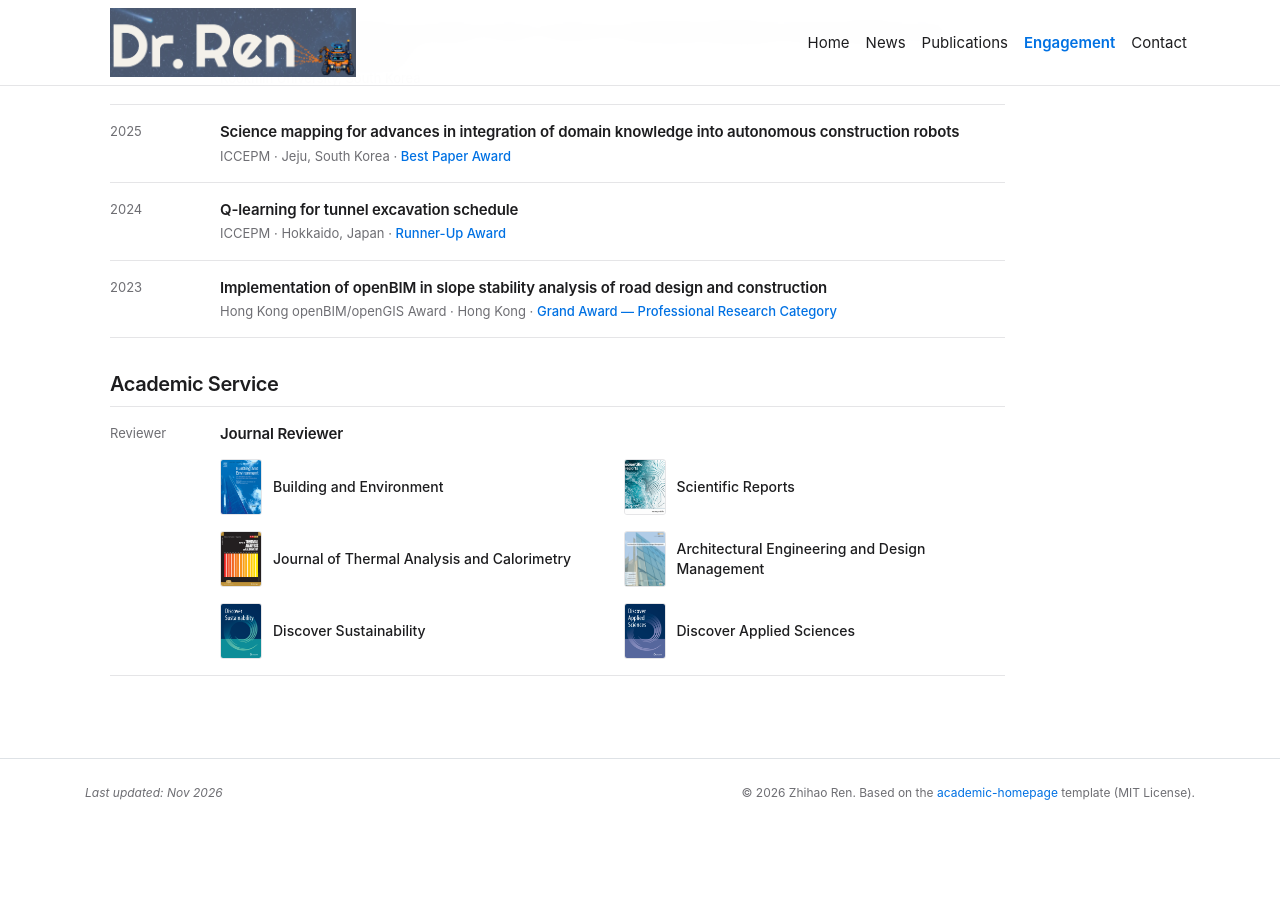
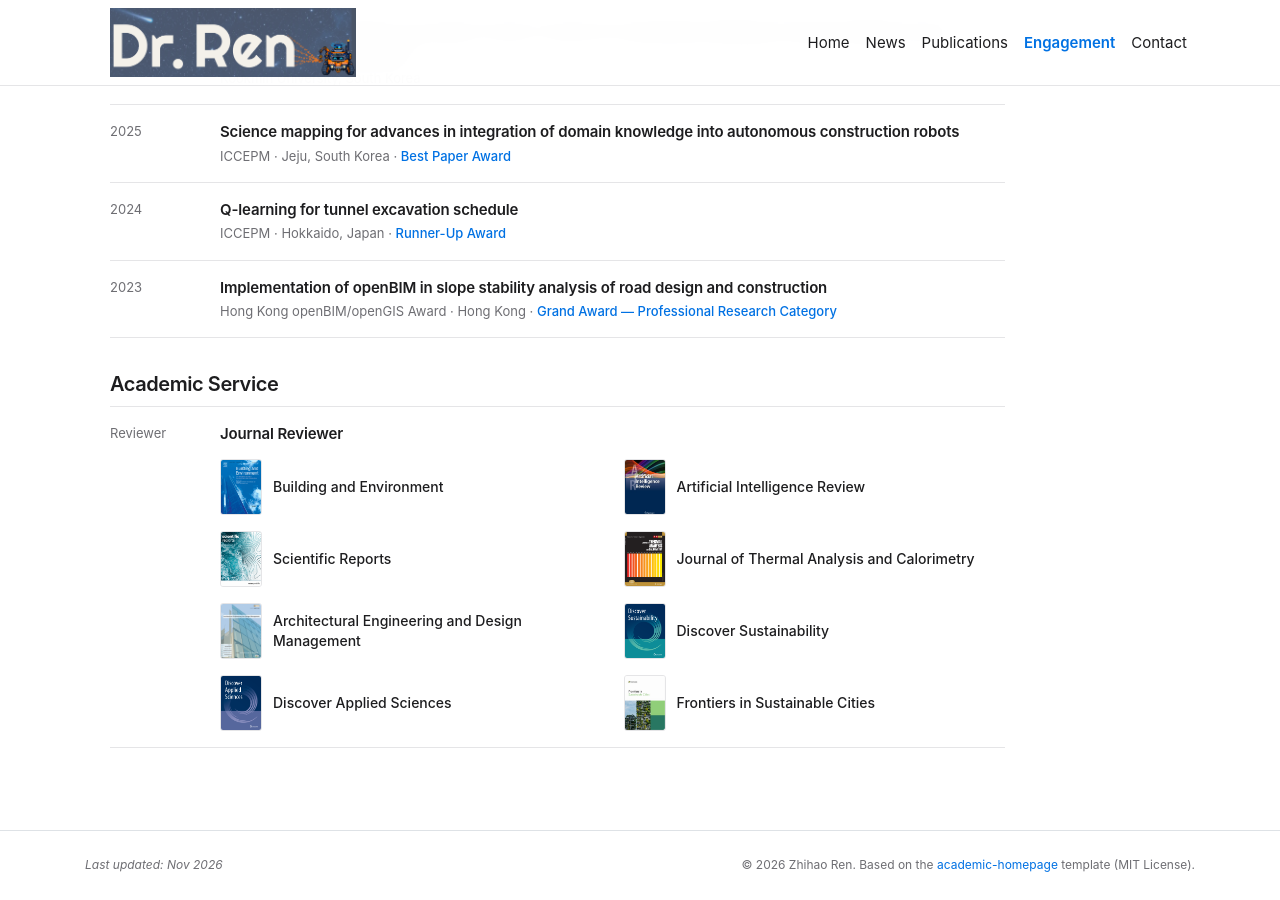
Before and after one commit to zhihaoren2/zhihaoren2.github.io, a Jekyll site: the page built from activities.html, in a window 1280 px wide and 900 px high, scrolled down 570 px. Built offline with Jekyll 4.4.1, drawn with Linux system fonts in a browser that asks for light colours; nearby versions of some CDN libraries; a style sheet for code colours, icons or effects is not loaded; before the commit the page ends 1398 px from its top, so only the background shows below that.

Commit message:
bio and reviewer update

```diff
--- a/_data/profile.yml
+++ b/_data/profile.yml
@@ -19,8 +19,7 @@ wechat_qr: "/assets/images/photos/wechat-qr.jpg"
 twitter: null
 short_bio_text_justify: false
 short_bio: >-
-  <p>👋 Hi, I’m Zhihao Ren (任智浩), a postdoctoral researcher at Tsinghua University. My research explores the relationships between people and buildings, focusing on sustainable built environments, occupant-centric control (OCC), and virtual design and construction (VDC) to advance intelligent and efficient project delivery and built-asset performance 🚧.</p>
-  <p>I earned my PhD (2026) and MSc (2021) from City University of Hong Kong, where I worked with Prof. Jung In Kim and Prof. Xin Li at the <a href="http://liimvdc.com/" target="_blank" rel="noopener noreferrer">Laboratory for Integrated Infrastructure Management (LIIM)</a>. I received my BEng from Chongqing University in 2017. I previously worked as a civil engineer at China State Construction Engineering Corporation (CSCEC).</p>
+  <p>👋 Hi, I’m Zhihao Ren (任智浩), a postdoctoral researcher at Tsinghua University. My research explores the relationships between people and buildings, with a focus on leveraging data-driven approaches and digital technologies to advance intelligent construction project delivery, infrastructure asset management, and the sustainable built environment. 🚧</p>
 
 portrait_url: /assets/images/photos/profile-primary.jpg
 portrait_hover_url: /assets/images/photos/profile-secondary.jpg
--- a/activities.html
+++ b/activities.html
@@ -90,6 +90,10 @@ permalink: /engagement/
                 <span class="journal-review-name">Building and Environment</span>
               </div>
               <div class="journal-review-item" role="listitem">
+                <img class="journal-review-cover" src="{{ '/assets/images/journals/artificial-intelligence-review.jpg' | relative_url }}" alt="Artificial Intelligence Review cover" loading="lazy" decoding="async">
+                <span class="journal-review-name">Artificial Intelligence Review</span>
+              </div>
+              <div class="journal-review-item" role="listitem">
                 <img class="journal-review-cover" src="{{ '/assets/images/journals/scientific-reports.png' | relative_url }}" alt="Scientific Reports cover" loading="lazy" decoding="async">
                 <span class="journal-review-name">Scientific Reports</span>
               </div>
@@ -109,6 +113,10 @@ permalink: /engagement/
                 <img class="journal-review-cover" src="{{ '/assets/images/journals/discover-applied-sciences.png' | relative_url }}" alt="Discover Applied Sciences cover" loading="lazy" decoding="async">
                 <span class="journal-review-name">Discover Applied Sciences</span>
               </div>
+              <div class="journal-review-item" role="listitem">
+                <img class="journal-review-cover" src="{{ '/assets/images/journals/frontiers-in-sustainable-cities.jpg' | relative_url }}" alt="Frontiers in Sustainable Cities cover" loading="lazy" decoding="async">
+                <span class="journal-review-name">Frontiers in Sustainable Cities</span>
+              </div>
             </div>
           </div>
         </article>
```
Also changed, not shown: assets/images/journals/artificial-intelligence-review.jpg (added), assets/images/journals/frontiers-in-sustainable-cities.jpg (added).
